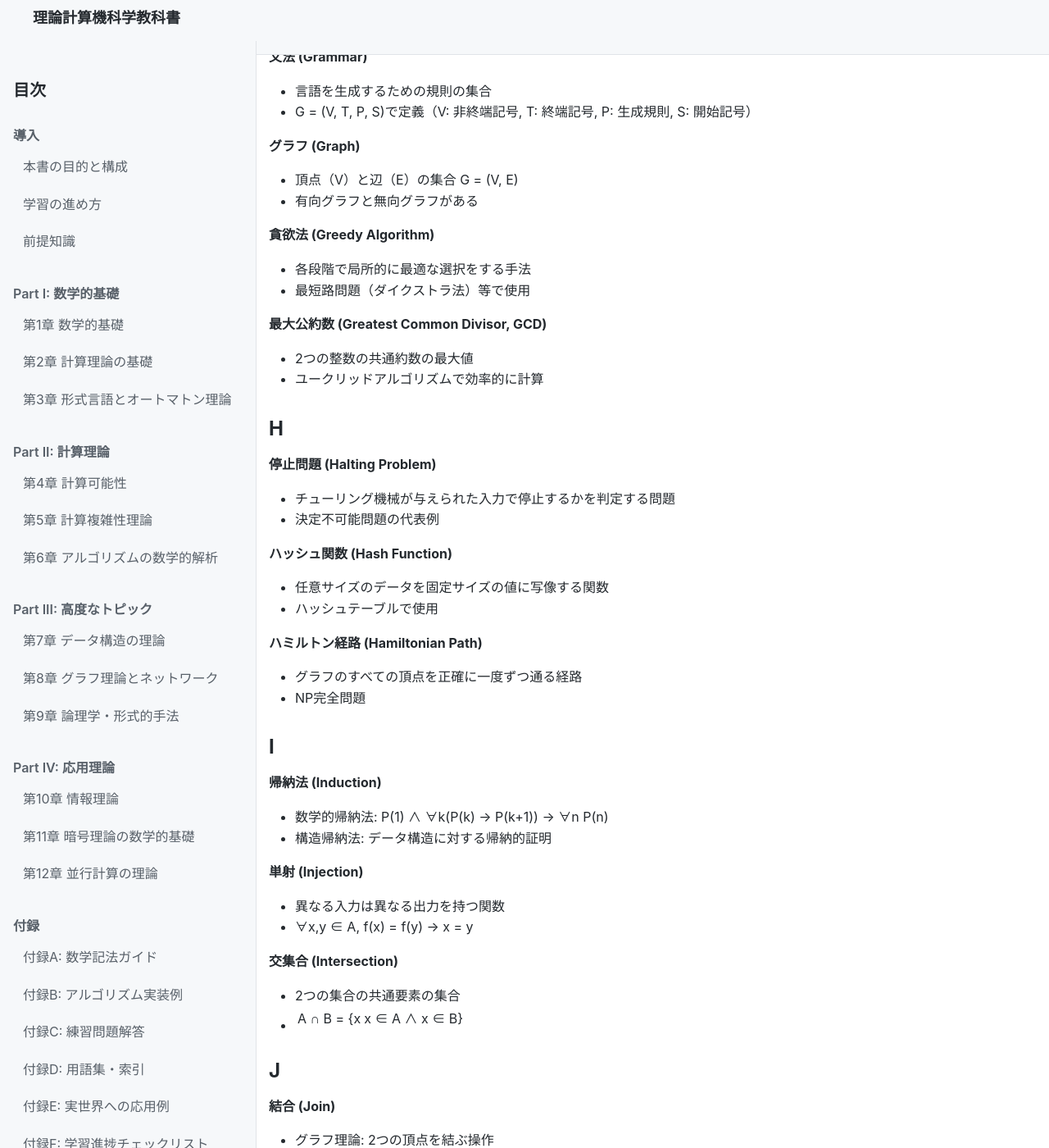
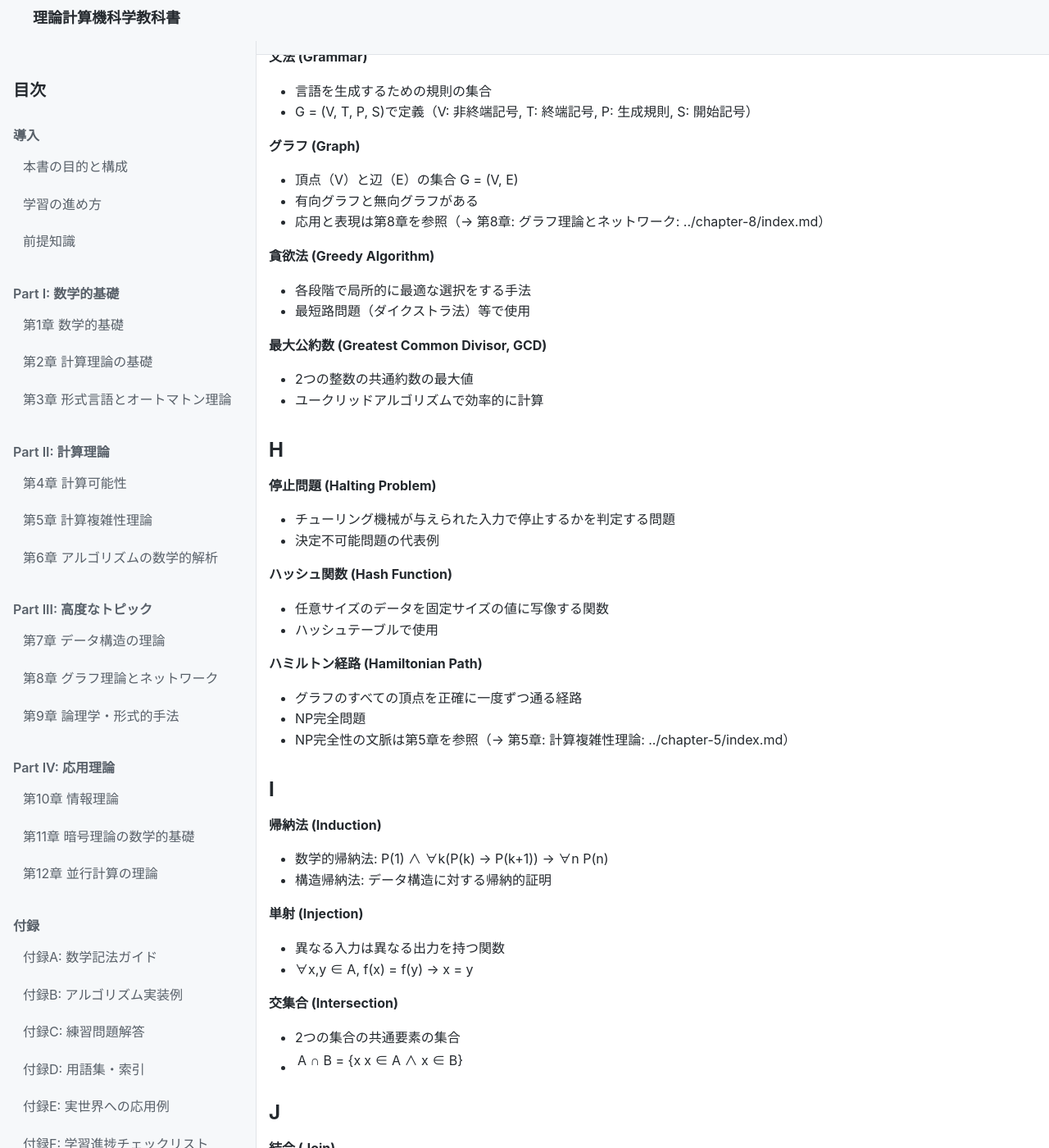
Before and after one commit to itdojp/theoretical-computer-science-textbook, a Jekyll site: the page built from docs/src/appendices/d.md, in a window 1280 px wide and 1400 px high, scrolled down 3353 px. Shown: the whole window at 82% size. Built offline with Jekyll 4.4.1, drawn with Linux system fonts in a browser that asks for light colours; some of the changed text lies outside the part shown.

Commit message:
docs(appendix D): expand cross-links for Graph/Hamiltonian/NP-complete/Reduction (fix #67)

```diff
--- a/docs/src/appendices/d.md
+++ b/docs/src/appendices/d.md
@@ -131,6 +131,7 @@ layout: default
 **グラフ (Graph)**
 - 頂点（V）と辺（E）の集合 G = (V, E)
 - 有向グラフと無向グラフがある
+- 応用と表現は第8章を参照（→ 第8章: グラフ理論とネットワーク: ../chapter-8/index.md）
 
 **貪欲法 (Greedy Algorithm)**
 - 各段階で局所的に最適な選択をする手法
@@ -153,6 +154,7 @@ layout: default
 **ハミルトン経路 (Hamiltonian Path)**
 - グラフのすべての頂点を正確に一度ずつ通る経路
 - NP完全問題
+- NP完全性の文脈は第5章を参照（→ 第5章: 計算複雑性理論: ../chapter-5/index.md）
 
 ## I
 
@@ -221,6 +223,7 @@ layout: default
 **NP完全 (NP-Complete)**
 - NPクラスに属し、NPの任意の問題から多項式時間還元可能な問題
 - SAT、クリーク問題、巡回セールスマン問題等
+- 定義と例は第5章を参照（→ 第5章: 計算複雑性理論: ../chapter-5/index.md）
 
 **非決定性有限オートマトン (Nondeterministic Finite Automaton, NFA)**
 - 各状態・入力記号の組に対して複数の遷移先を持てるFA
@@ -269,6 +272,7 @@ layout: default
 **還元 (Reduction)**
 - ある問題を別の問題に変換すること
 - 計算可能性、複雑性の研究で重要
+- 形式と用例は第5章を参照（→ 第5章: 計算複雑性理論: ../chapter-5/index.md）
 
 **正規言語 (Regular Language)**
 - 有限オートマトンで認識可能な言語
```
